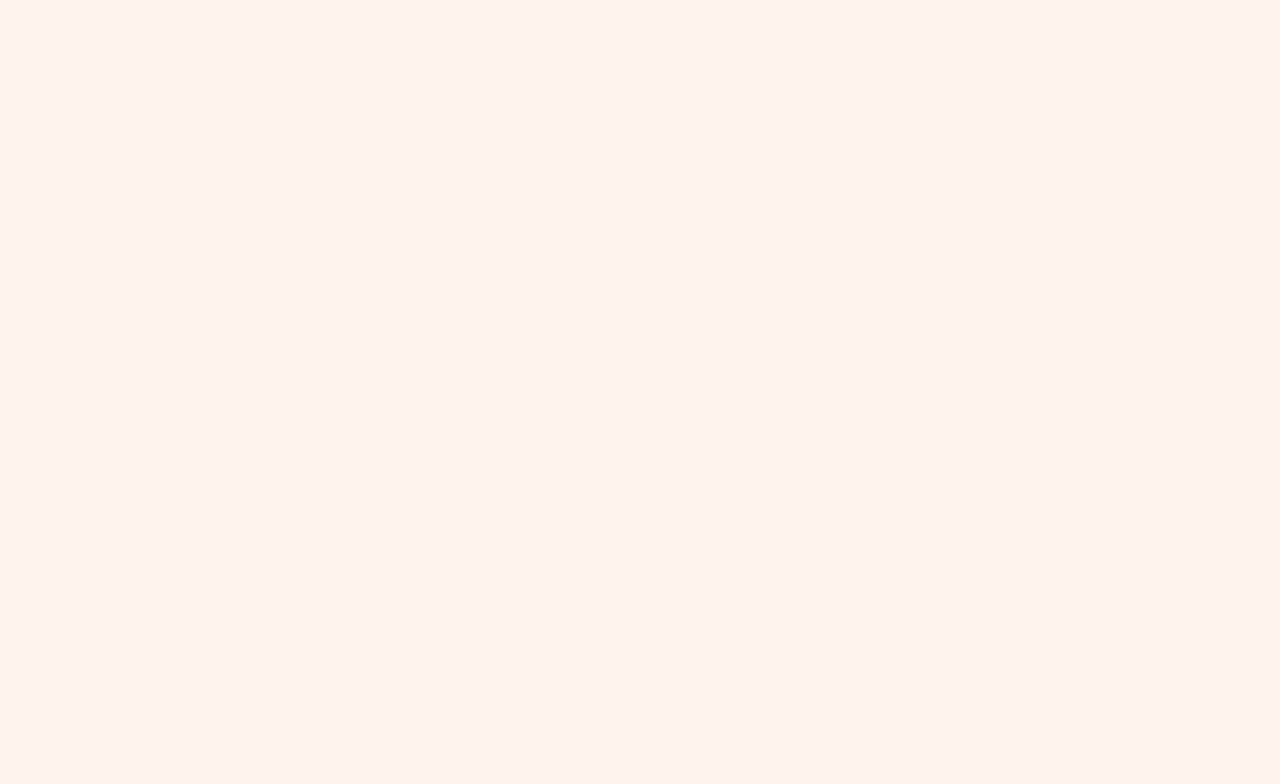
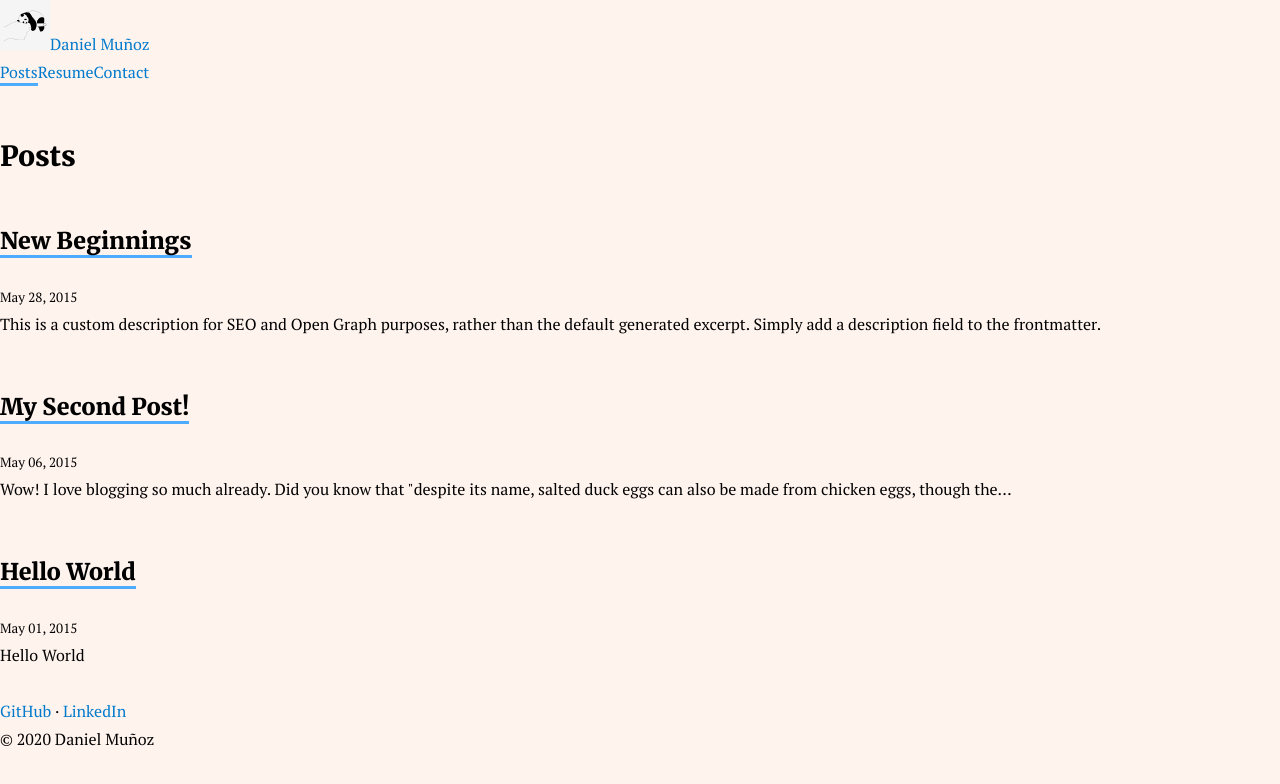
Before and after one commit to dmunoz-10/my-portfolio, a Gatsby site: page /posts in a window 1280 px wide. Before the commit this address had no page. Built offline with nearby package versions, Linux system fonts and the light colour scheme; Gatsby itself is replaced by a stand-in of ours; some packages are replaced by stand-ins of ours.

Commit message:
Changin the bio components and index page Changing the author data in gatsby-config.js

```diff
--- a/gatsby-config.js
+++ b/gatsby-config.js
@@ -1,9 +1,11 @@
 module.exports = {
   siteMetadata: {
     title: `Portfolio`,
-    author: `Daniel Muñoz`,
-    description: `A starter blog demonstrating what Gatsby can do.`,
-    siteUrl: `https://gatsby-starter-blog-tailwindcss-demo.netlify.com/`,
+    author: {
+      name: 'Daniel Muñoz',
+      description: 'Web developer with a real passion for technologies, coding lover and focus on back-end with Ruby on Rails.',
+    },
+    description: `The Daniel Muñoz's portfolio where you can see some of his activities`,
     socialMedia: [
       { name: 'GitHub', url: 'https://github.com/dmunoz-10' },
       { name: 'LinkedIn', url: 'https://www.linkedin.com/in/djmv225/' },
--- a/src/components/bio.js
+++ b/src/components/bio/bio.jsx
@@ -1,43 +1,43 @@
 import React from "react"
 import { useStaticQuery, graphql } from "gatsby"
 import Image from "gatsby-image"
-// import { rhythm } from "../utils/typography"
 
 const Bio = () => {
   const data = useStaticQuery(graphql`
     query BioQuery {
       avatar: file(absolutePath: { regex: "/panda-profile.jpg/" }) {
         childImageSharp {
-          fixed(width: 200, height: 200, cropFocus: CENTER) {
+          fixed(width: 80, height: 80, cropFocus: CENTER) {
             ...GatsbyImageSharpFixed
           }
         }
       }
       site {
         siteMetadata {
-          author
+          author {
+            name
+            description
+          }
         }
       }
     }
   `)
 
-  const { author } = data.site.siteMetadata
+  const { author: { name, description } } = data.site.siteMetadata
 
   return (
     <div className="flex mb-20">
       <Image
         className="mr-4 mb-0 rounded-full"
         fixed={data.avatar.childImageSharp.fixed}
-        alt={author}
+        alt={name}
         style={{
-          minWidth: 200,
+          minWidth: 80,
         }}
       />
       <div className="my-auto">
-        <h2 className="text-5xl">Hey! I'm <strong>Daniel</strong></h2>
-        <p className="text-3xl">
-          I'm a web developer focus mostly on <strong>back-end</strong>
-        </p>
+        <h2 className="text-xl">{ name }</h2>
+        <p className="text-base">{ description }</p>
       </div>
     </div>
   )
--- /dev/null
+++ b/src/components/bio/index.js
@@ -0,0 +1,2 @@
+// @flow strict
+export { default } from './bio'
--- a/src/components/footer/footer.jsx
+++ b/src/components/footer/footer.jsx
@@ -6,6 +6,9 @@ const Footer = () => {
     query FooterQuery {
       site {
         siteMetadata {
+          author {
+            name
+          }
           socialMedia {
             name
             url
@@ -15,7 +18,8 @@ const Footer = () => {
     }
   `)
 
-  const { socialMedia } = data.site.siteMetadata
+  const { socialMedia, author } = data.site.siteMetadata
+  const authorName = author.name
 
   return (
     <footer className="flex justify-center">
@@ -27,7 +31,7 @@ const Footer = () => {
         </div>
 
         <div className="flex justify-center mt-1">
-          © {new Date().getFullYear()} Daniel Muñoz
+          © {new Date().getFullYear()} { authorName }
         </div>
       </div>
     </footer>
--- a/src/components/header/header.jsx
+++ b/src/components/header/header.jsx
@@ -1,9 +1,10 @@
 import React from 'react'
+import PropTypes from "prop-types"
 import { useStaticQuery, graphql, Link } from 'gatsby'
 import './styles.scss'
 import Image from 'gatsby-image'
 
-const Header = ({ rootPath }) => {
+const Header = ({ rootPath, location }) => {
   const data = useStaticQuery(graphql`
     query HeaderQuery {
       avatar: file(absolutePath: { regex: "/panda-profile.jpg/" }) {
@@ -13,8 +14,17 @@ const Header = ({ rootPath }) => {
           }
         }
       }
+      site {
+        siteMetadata {
+          author {
+            name
+          }
+        }
+      }
     }
   `)
+
+  const { author } = data.site.siteMetadata
 
   const links = [
     { name: 'Posts', path: '/posts' },
@@ -28,17 +38,21 @@ const Header = ({ rootPath }) => {
         <nav className="flex items-center justify-between">
           <div className="flex justify-start">
             <Image
-              className="mr-4 mb-0 rounded-full border-solid border-2 border-gray-300"
+              className="mr-4 mb-0 mt-1 rounded-full border-solid border-2 border-gray-300"
               fixed={data.avatar.childImageSharp.fixed}
-              alt="Some"
+              alt={author.name}
               style={{ minWidth: 50 }}
             />
-            {!rootPath && <Link className="text-2xl mt-2 link" to="/">Daniel Muñoz</Link>}
+            {!(rootPath === location) && <Link className="text-2xl mt-2 link" to="/">{ author.name }</Link>}
           </div>
 
           <div className="flex justify-end mt-1">
             {links.map(({ name, path }) => (
-              <Link className="inline-block ml-4 text-xl link link__nav" to={path} key={path}>
+              <Link
+                className={`inline-block ml-4 text-xl link link__nav${location === path ? '--active' : ''}`}
+                to={path}
+                key={path}
+              >
                 { name }
               </Link>
             ))}
@@ -49,4 +63,9 @@ const Header = ({ rootPath }) => {
   )
 }
 
+Header.propTypes = {
+  rootPath: PropTypes.string.isRequired,
+  location: PropTypes.string.isRequired,
+}
+
 export default Header
--- a/src/components/header/styles.scss
+++ b/src/components/header/styles.scss
@@ -5,5 +5,9 @@
     &:hover {
       border-bottom: 3px solid #4dacff;
     }
+
+    &--active {
+      border-bottom: 3px solid #4dacff;
+    }
   }
 }
--- a/src/components/layout.js
+++ b/src/components/layout.js
@@ -10,7 +10,7 @@ class Layout extends React.Component {
 
     return (
       <div className="max-w-3xl mx-auto px-5 py-10">
-        <Header rootPath={location.pathname === rootPath} />
+        <Header rootPath={rootPath} location={location.pathname} />
         <main>{children}</main>
         <Footer />
       </div>
--- /dev/null
+++ b/src/components/seo/index.js
@@ -0,0 +1,2 @@
+// @flow strict
+export { default } from './seo'
--- a/src/components/seo.js
+++ b/src/components/seo/seo.jsx
@@ -1,16 +1,9 @@
-/**
- * SEO component that queries for data with
- *  Gatsby's useStaticQuery React hook
- *
- * See: https://www.gatsbyjs.org/docs/use-static-query/
- */
-
 import React from "react"
 import PropTypes from "prop-types"
 import Helmet from "react-helmet"
 import { useStaticQuery, graphql } from "gatsby"
 
-function SEO({ description, lang, meta, title }) {
+const SEO = ({ description, lang, meta, title }) => {
   const { site } = useStaticQuery(
     graphql`
       query {
@@ -18,7 +11,9 @@ function SEO({ description, lang, meta, title }) {
           siteMetadata {
             title
             description
-            author
+            author {
+              name
+            }
           }
         }
       }
@@ -57,7 +52,7 @@ function SEO({ description, lang, meta, title }) {
         },
         {
           name: `twitter:creator`,
-          content: site.siteMetadata.author,
+          content: site.siteMetadata.author.name,
         },
         {
           name: `twitter:title`,
--- a/src/pages/index.js
+++ b/src/pages/posts.jsx
@@ -1,21 +1,21 @@
 import React from "react"
 import { Link, graphql } from "gatsby"
 
-import Bio from "../components/bio"
 import Layout from "../components/layout"
 import SEO from "../components/seo"
-// import { rhythm } from "../utils/typography"
 
-class BlogIndex extends React.Component {
-  render() {
+class Posts extends React.Component {
+  render () {
     const { data } = this.props
-    const siteTitle = data.site.siteMetadata.title
+    const { title } = data.site.siteMetadata
     const posts = data.allMarkdownRemark.edges
 
     return (
-      <Layout location={this.props.location} title={siteTitle}>
+      <Layout location={this.props.location} title={title}>
         <SEO title="All posts" />
-        <Bio />
+
+        <h2 className="text-5xl">Posts</h2>
+
         {posts.map(({ node }) => {
           const title = node.frontmatter.title || node.fields.slug
           return (
@@ -47,7 +47,7 @@ class BlogIndex extends React.Component {
   }
 }
 
-export default BlogIndex
+export default Posts
 
 export const pageQuery = graphql`
   query {
--- a/src/templates/blog-post.js
+++ b/src/templates/blog-post.js
@@ -31,7 +31,7 @@ class BlogPostTemplate extends React.Component {
             className="markdown"
             dangerouslySetInnerHTML={{ __html: post.html }}
           />
-          <hr className="h-px mb-8" />
+          <hr className="h-px my-8" />
           <footer>
             <Bio />
           </footer>
```
Also changed, not shown: src/pages/index.jsx (added, +61 -0 lines).
